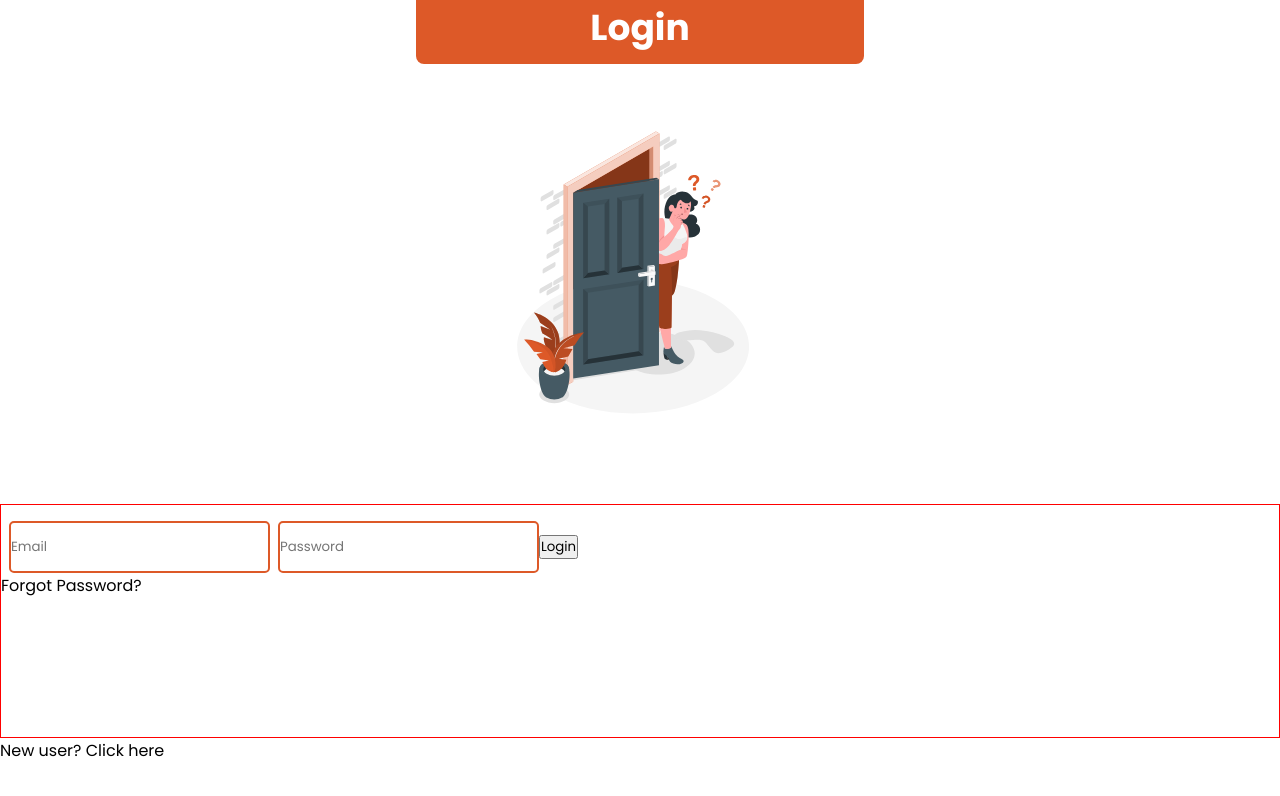
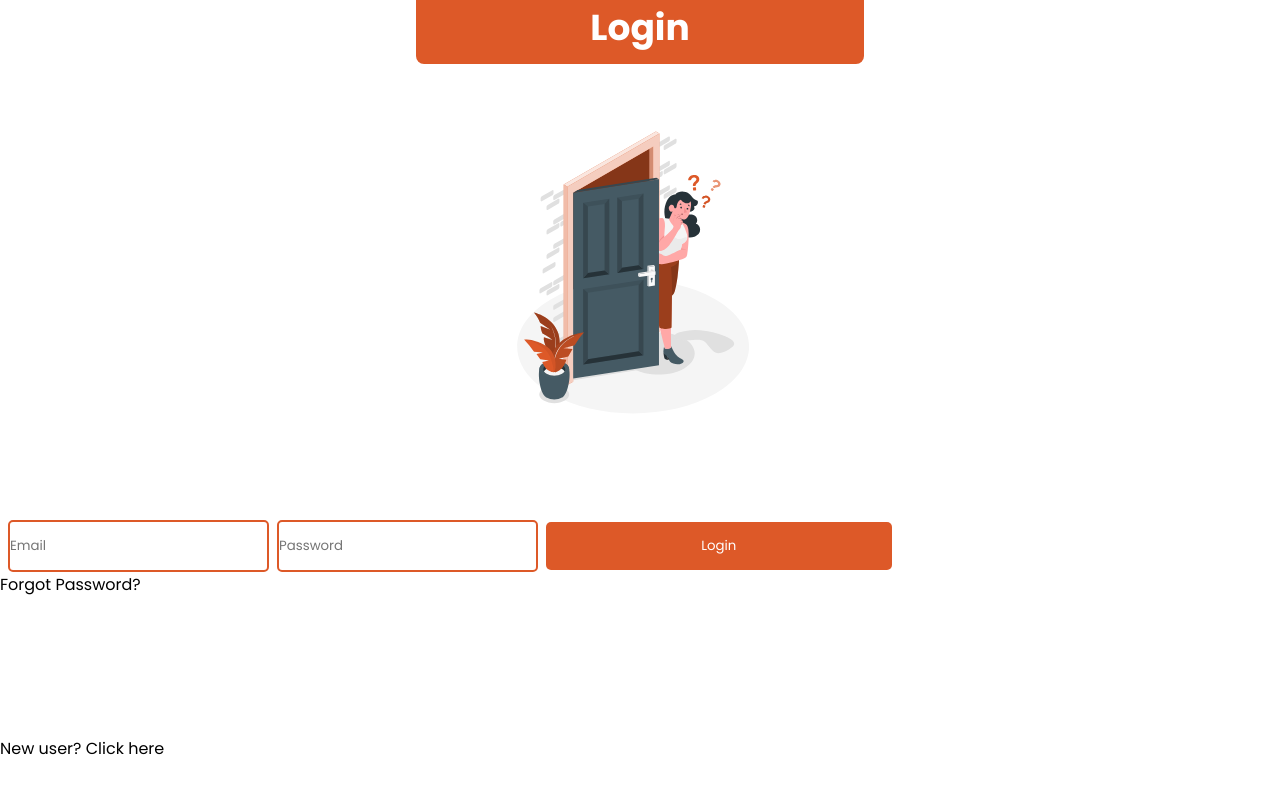
Before and after one commit to Fiifisapp/React_Hunter, a React (Create React App) app: page /auth in a window 1280 px wide. Shown: the top 796 px of the page. Built offline with nearby package versions, Linux system fonts and the light colour scheme; no server answers.

Commit message:
.login-button

```diff
--- a/src/components/login.styles.css
+++ b/src/components/login.styles.css
@@ -19,6 +19,15 @@
   .login-form{
     margin-top: 2rem;
     height: 29vh;
-    border: 1px solid red;
+  }
+  .login-button{
+    width: 27%;
+    height: 6vh;
+    margin-left: 0.5rem;
+    margin-top: 0.5rem;
+    background-color: #DD5928;
+    border-radius: 5px;
+    color: white;
+    border: none;
   }
 }
```
